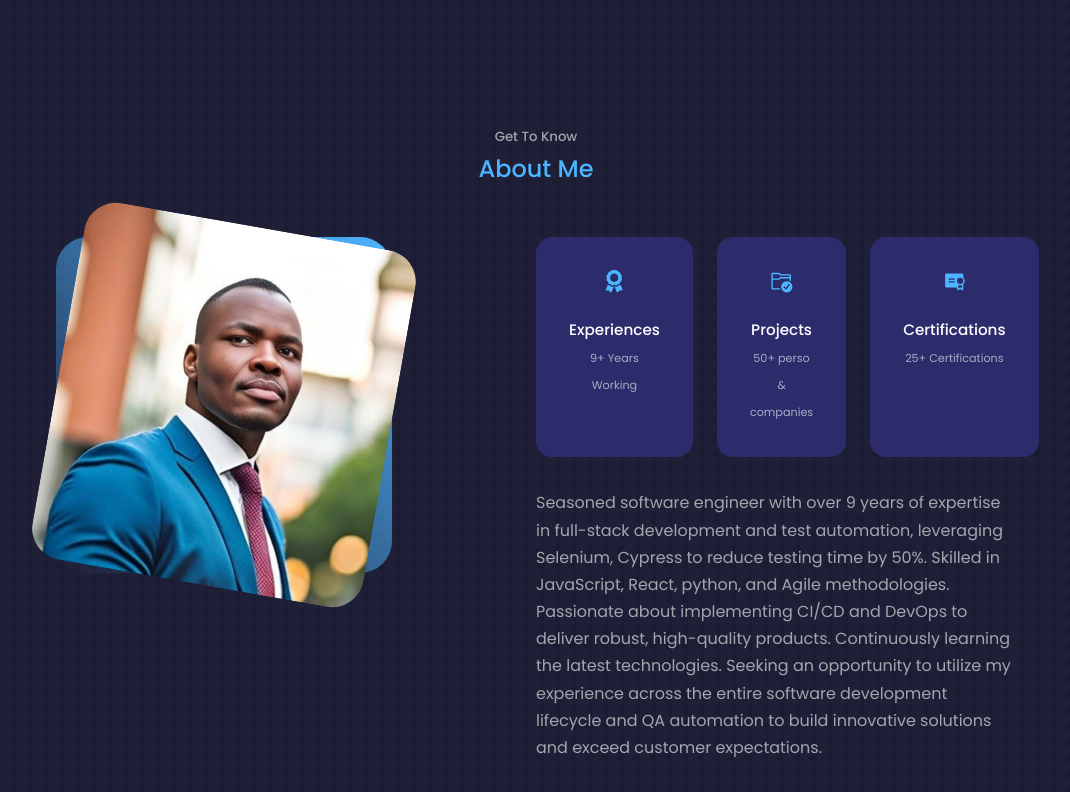
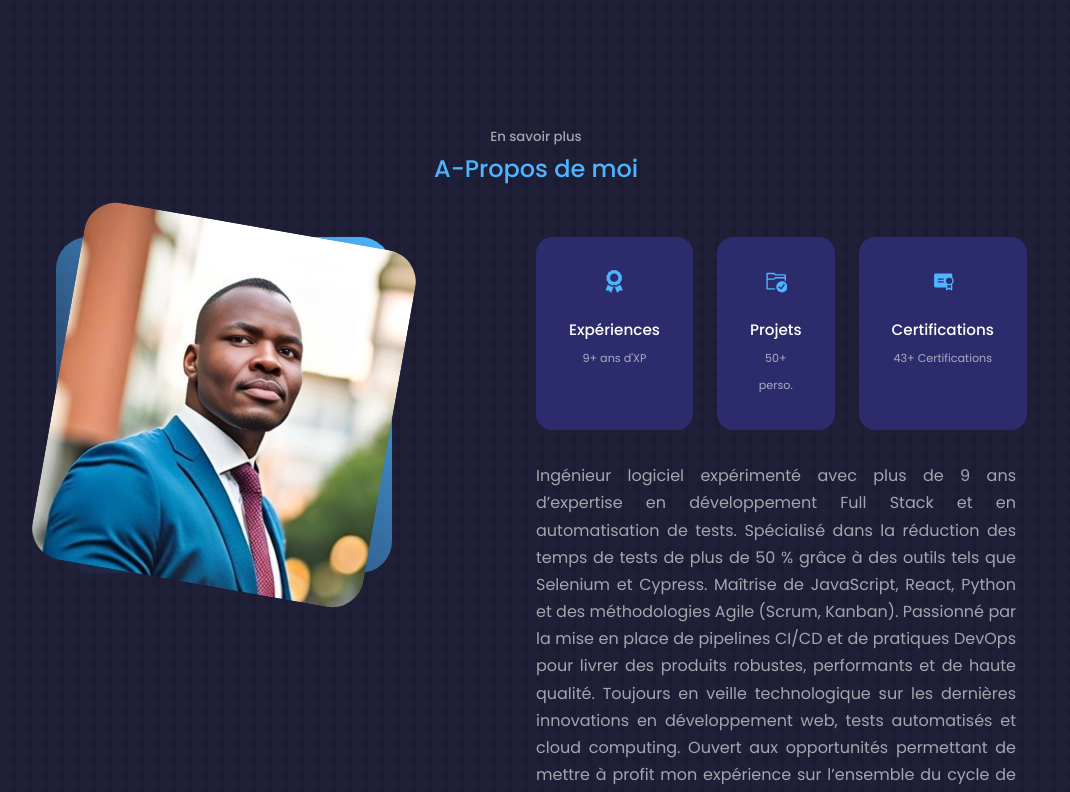
Before and after one commit to Aziguy/react-portfolio, a React (Vite) app: page / in a window 1280 px wide. Shown: the part 802-1594 px from the top of the page, without its empty margins (104-1174 px from the left). Built offline with nearby package versions, Linux system fonts and the light colour scheme; a web font is replaced by a local one.

Commit message:
evo: use french into certification & about  components.

```diff
--- a/src/components/about/About.jsx
+++ b/src/components/about/About.jsx
@@ -10,8 +10,8 @@ import me from '../../assets/me-about.jpg'
 export const About = () => {
   return (
     <section id="about">
-      <h5>Get To Know</h5>
-      <h2>About Me</h2>
+      <h5>En savoir plus</h5>
+      <h2>A-Propos de moi</h2>
 
       <div className="container about__container">
         <div className="about__me">
@@ -24,23 +24,23 @@ export const About = () => {
           <div className="about__cards">
             <article className="about__card">
               <FaAward className='about__icon'/>
-              <h5>Experiences</h5>
-              <small>9+ Years Working</small>
+              <h5>Expériences</h5>
+              <small>9+ ans d'XP</small>
             </article>
             <article className="about__card">
               <VscFolderActive   className='about__icon'/>
-              <h5>Projects</h5>
-              <small>50+ perso & companies</small>
+              <h5>Projets</h5>
+              <small>50+ perso.</small>
             </article>
             <article className="about__card">
               <PiCertificateFill  className='about__icon'/>
               <h5>Certifications</h5>
-              <small>25+ Certifications</small>
+              <small>43+ Certifications</small>
             </article>
           </div>
-          <p>
-              Seasoned software engineer with over 9 years of expertise in full-stack development and test automation, leveraging Selenium, Cypress to reduce testing time by 50%. Skilled in JavaScript, React, python, and Agile methodologies. Passionate about implementing CI/CD and DevOps to deliver robust, high-quality products. Continuously learning the latest technologies. Seeking an opportunity to utilize my experience across the entire software development lifecycle and QA automation to build innovative solutions and exceed customer expectations.
-            </p>
+          <p style={{ textAlign: 'justify' }}>
+            Ingénieur logiciel expérimenté avec plus de 9 ans d’expertise en développement Full Stack et en automatisation de tests. Spécialisé dans la réduction des temps de tests de plus de 50 % grâce à des outils tels que Selenium et Cypress. Maîtrise de JavaScript, React, Python et des méthodologies Agile (Scrum, Kanban). Passionné par la mise en place de pipelines CI/CD et de pratiques DevOps pour livrer des produits robustes, performants et de haute qualité. Toujours en veille technologique sur les dernières innovations en développement web, tests automatisés et cloud computing. Ouvert aux opportunités permettant de mettre à profit mon expérience sur l’ensemble du cycle de vie logiciel, du développement à la QA automation, afin de concevoir des solutions innovantes et dépasser les attentes des clients.
+          </p>
 
             <a href="#contact" className='btn btn-primary'>Let's Talk</a>
         </div>
--- a/src/components/certification/Certification.jsx
+++ b/src/components/certification/Certification.jsx
@@ -96,7 +96,7 @@ export const Certification = () => {
 
   return (
     <section id="certifications">
-      <h5>My Recent Official Recognitions</h5>
+      <h5>Mes récentes qualifications officielles</h5>
       <h2>Certifications</h2>
 
       <div className="container certification__container">
@@ -108,7 +108,7 @@ export const Certification = () => {
             <h3>{cert.title}</h3>
             <div className="certification__item-cta">
               <a href={cert.link} className="btn" target="_blank" rel="noopener noreferrer">
-                See the badge
+                Voir le badge
               </a>
             </div>
           </article>
```
